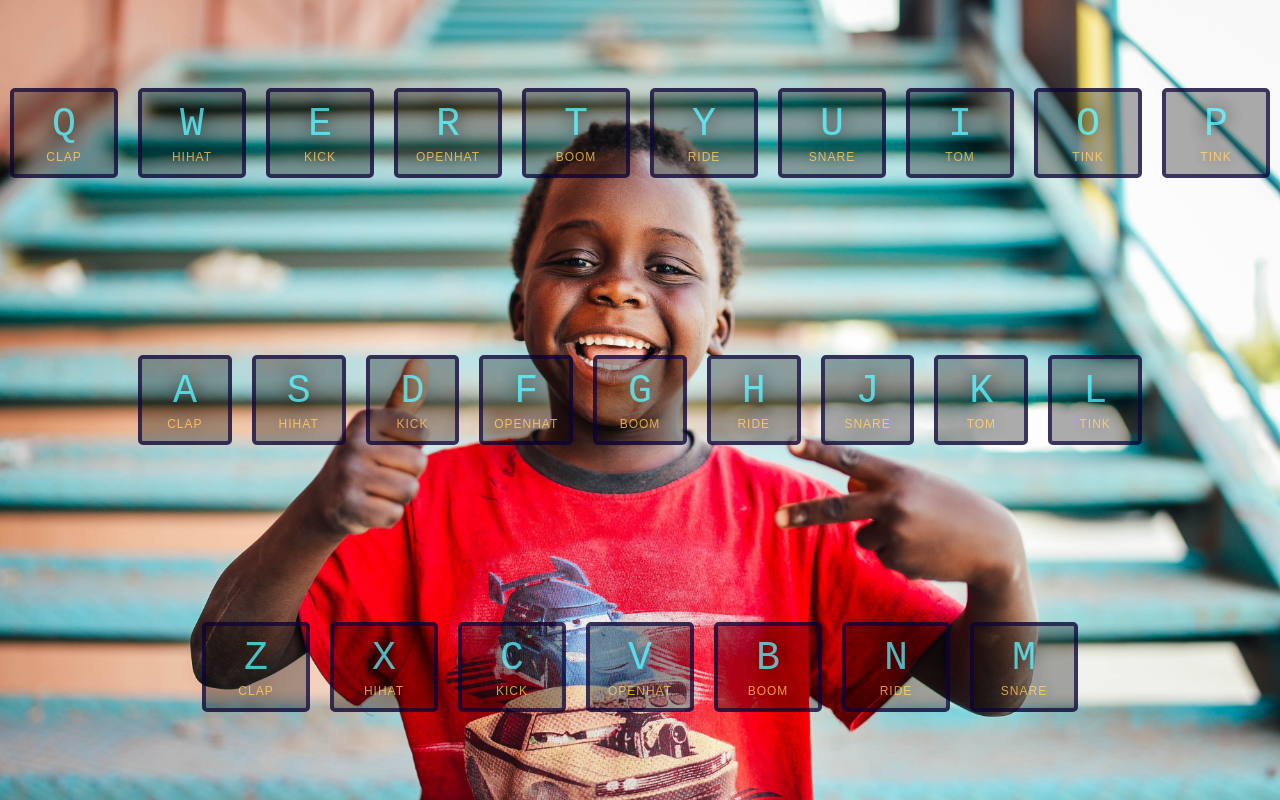
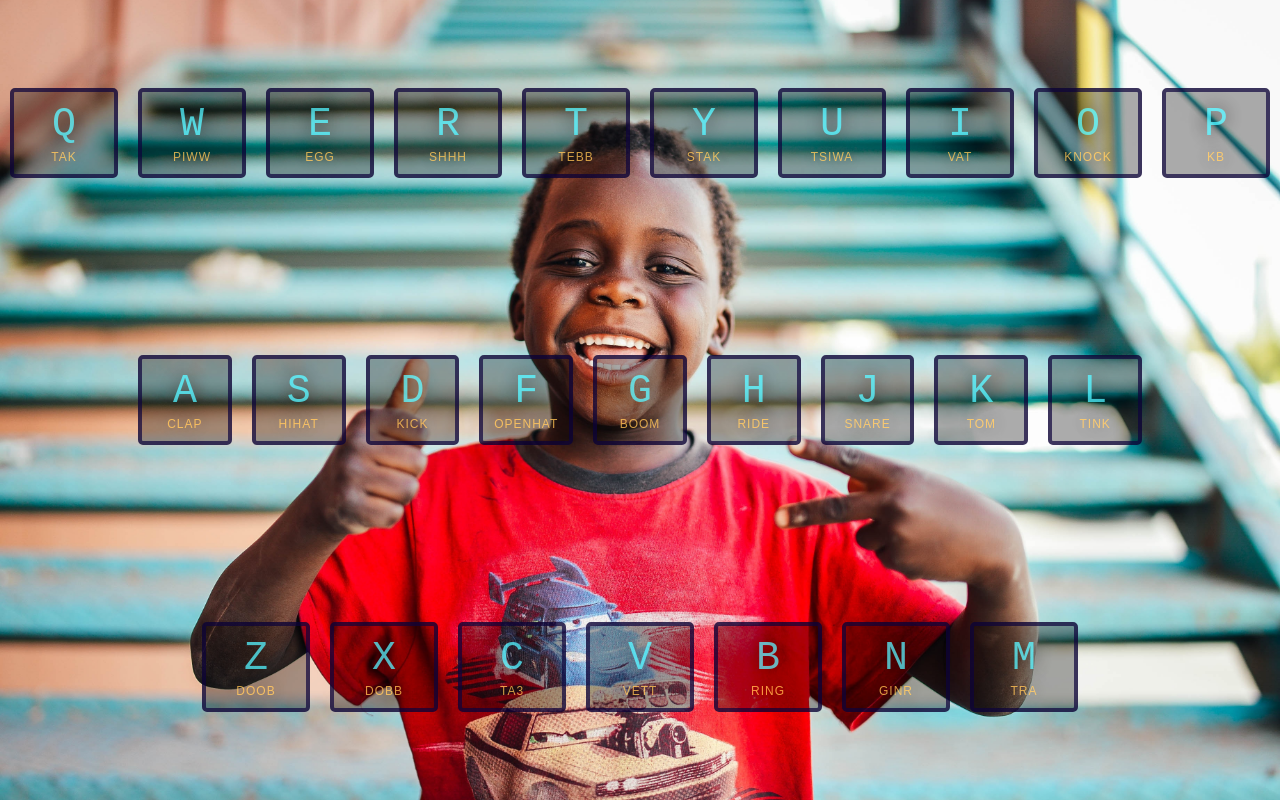
Before and after one commit to rbabaci1/JavaScript_30, a plain HTML site: page index.html in a window 1280 px wide. Drawn offline with Linux system fonts and the light colour scheme.

Commit message:
change letters names

```diff
--- a/index.html
+++ b/index.html
@@ -14,52 +14,52 @@
 
       <div data-key="81" class="key">
         <kbd>Q</kbd>
-        <span class="sound">clap</span>
+        <span class="sound">TAK</span>
       </div>
 
       <div data-key="87" class="key">
         <kbd>W</kbd>
-        <span class="sound">hihat</span>
+        <span class="sound">PIWW</span>
       </div>
 
       <div data-key="69" class="key">
         <kbd>E</kbd>
-        <span class="sound">kick</span>
+        <span class="sound">EGG</span>
       </div>
 
       <div data-key="82" class="key">
         <kbd>R</kbd>
-        <span class="sound">openhat</span>
+        <span class="sound">SHHH</span>
       </div>
 
       <div data-key="84" class="key">
         <kbd>T</kbd>
-        <span class="sound">boom</span>
+        <span class="sound">TEBB</span>
       </div>
 
       <div data-key="89" class="key">
         <kbd>Y</kbd>
-        <span class="sound">ride</span>
+        <span class="sound">STAK</span>
       </div>
 
       <div data-key="85" class="key">
         <kbd>U</kbd>
-        <span class="sound">snare</span>
+        <span class="sound">TSIWA</span>
       </div>
 
       <div data-key="73" class="key">
         <kbd>I</kbd>
-        <span class="sound">tom</span>
+        <span class="sound">VAT</span>
       </div>
 
       <div data-key="79" class="key">
         <kbd>O</kbd>
-        <span class="sound">tink</span>
+        <span class="sound">KNOCK</span>
       </div>
 
       <div data-key="80" class="key">
           <kbd>P</kbd>
-          <span class="sound">tink</span>
+          <span class="sound">KB</span>
       </div>
   </div>
 
@@ -113,37 +113,37 @@
     <div class="bottom flex">
         <div data-key="90" class="key">
           <kbd>Z</kbd>
-          <span class="sound">clap</span>
+          <span class="sound">DOOB</span>
         </div>
 
         <div data-key="88" class="key">
           <kbd>X</kbd>
-          <span class="sound">hihat</span>
+          <span class="sound">DOBB</span>
         </div>
 
         <div data-key="67" class="key">
           <kbd>C</kbd>
-          <span class="sound">kick</span>
+          <span class="sound">TA3</span>
         </div>
 
         <div data-key="86" class="key">
           <kbd>V</kbd>
-          <span class="sound">openhat</span>
+          <span class="sound">VETT</span>
         </div>
 
         <div data-key="66" class="key">
           <kbd>B</kbd>
-          <span class="sound">boom</span>
+          <span class="sound">RING</span>
         </div>
 
         <div data-key="78" class="key">
           <kbd>N</kbd>
-          <span class="sound">ride</span>
+          <span class="sound">GINR</span>
         </div>
 
         <div data-key="77" class="key">
           <kbd>M</kbd>
-          <span class="sound">snare</span>
+          <span class="sound">TRA</span>
         </div>
 
       </div>
```
